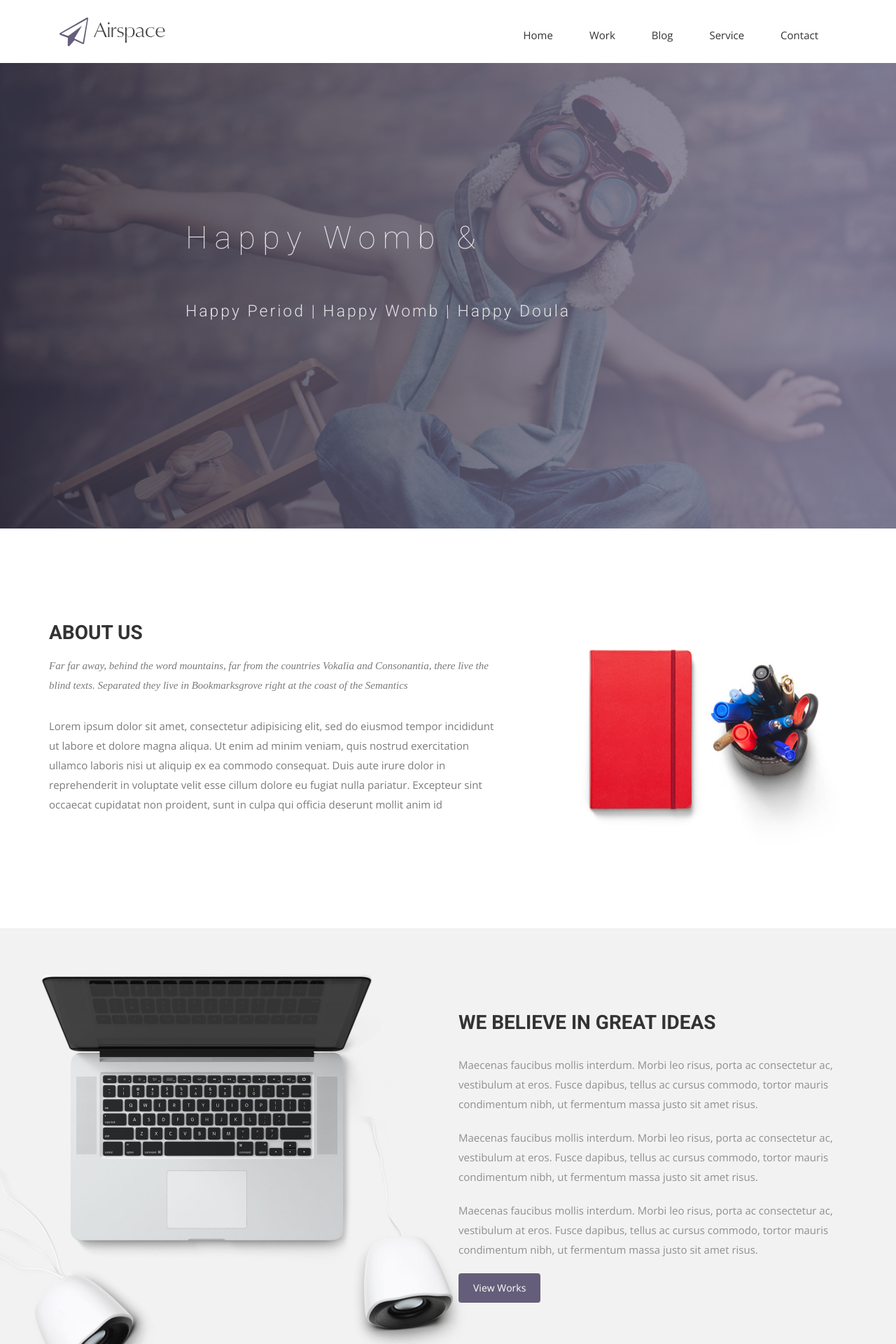
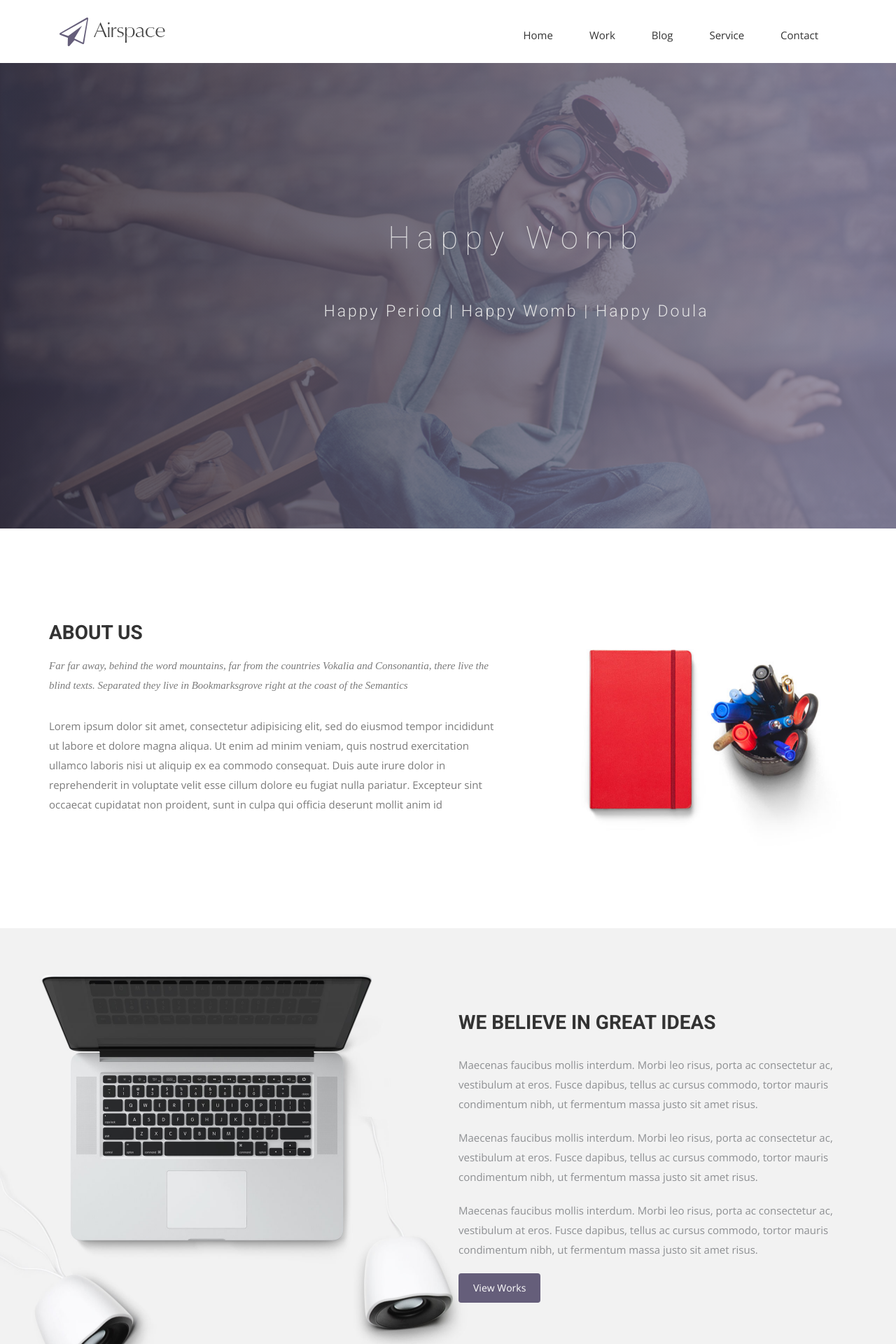
Before and after one commit to rachel-miller/rachel-miller.github.io, a Jekyll site: the page built from index.html, in a window 1280 px wide. Shown: the top 1920 px of the page at 70% size. Built offline with Jekyll 4.4.1, drawn with Linux system fonts in a browser that asks for light colours; nearby versions of some CDN libraries; some web fonts are replaced.

Commit message:
Centralising and formatting initial header

```diff
--- a/css/airspace.css
+++ b/css/airspace.css
@@ -123,12 +123,14 @@ font header .navbar-default .navbar-nav li a:hover {
   font-family: 'Roboto', sans-serif;
   font-weight: 100;
   font-size: 45px;
+  text-align: center;
   line-height: 60px;
   letter-spacing: 10px;
   padding-bottom: 45px;
 }
 #slider .block p {
   font-size: 23px;
+  text-align: center;
   line-height: 40px;
   font-family: 'Roboto', sans-serif;
   font-weight: 300;
--- a/index.html
+++ b/index.html
@@ -10,7 +10,7 @@ permalink: /
     <div class="row">
       <div class="col-md-10 col-md-offset-2">
         <div class="block">
-          <h1 class="animated fadeInUp">Happy Womb &#38;</h1>
+          <h1 class="animated fadeInUp">Happy Womb</h1>
           <p class="animated fadeInUp">Happy Period | Happy Womb | Happy Doula</p>
         </div>
       </div>
```
